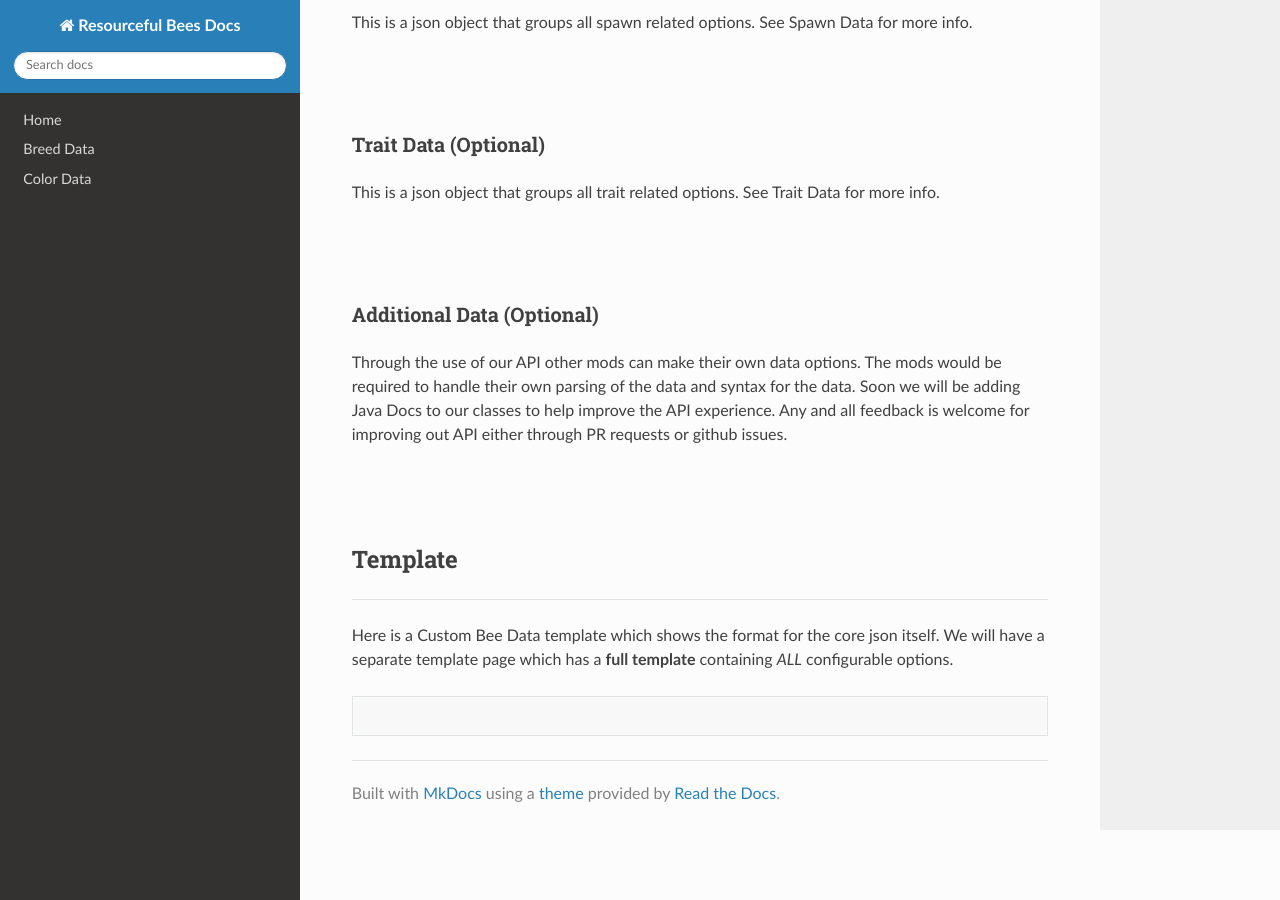
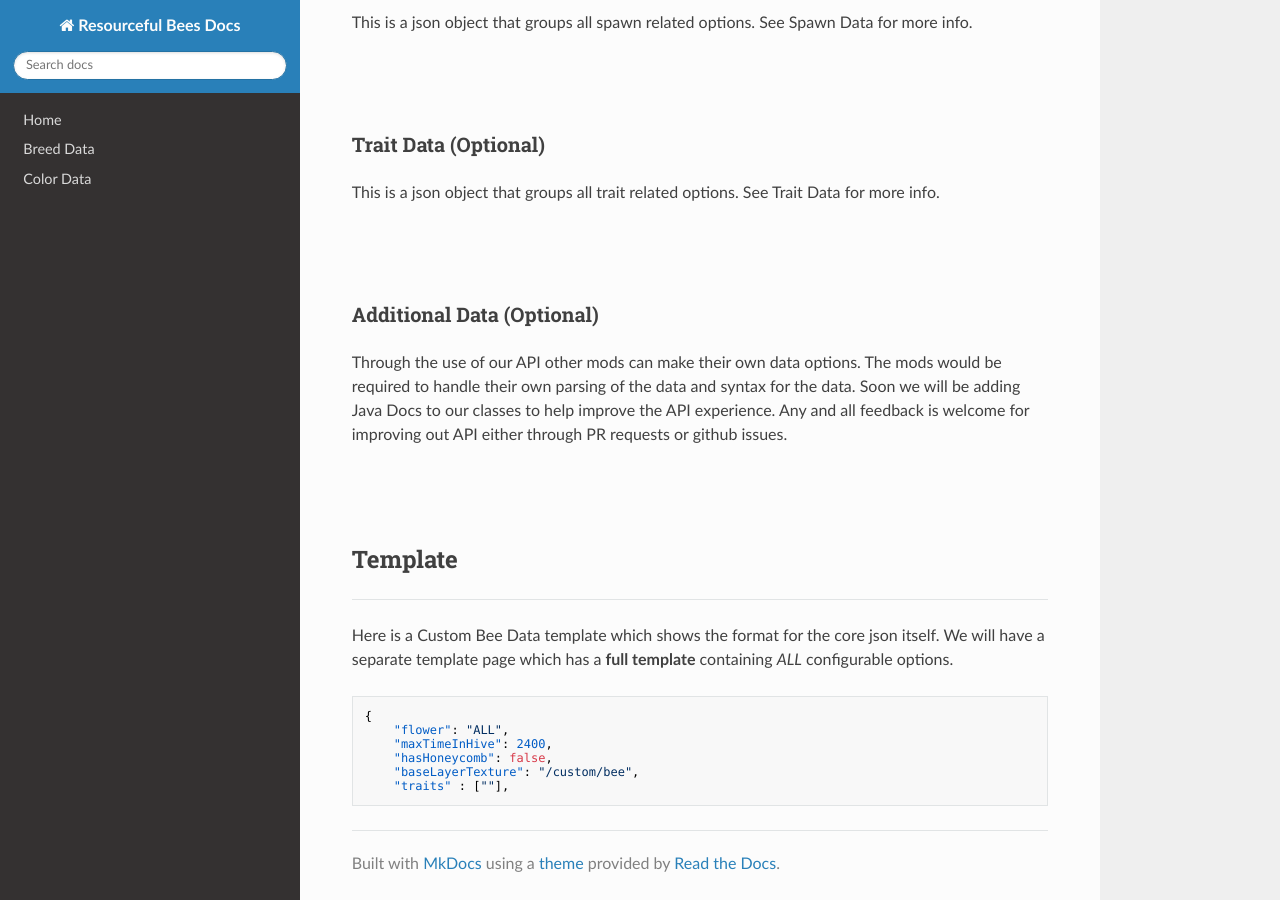
Before and after one commit to Team-Resourceful/ResourcefulBeesDocs, an MkDocs documentation site: the page built from docs/bee_data/custom_bee_data.md, in a window 1280 px wide and 900 px high, scrolled down 4994 px. Built offline with MkDocs 1.6.1, drawn with Linux system fonts in a browser that asks for light colours; nearby versions of some CDN libraries.

Commit message:
docs/bee_data/custom_bee_data.md updated from https://stackedit.io/

````diff
--- a/docs/bee_data/custom_bee_data.md
+++ b/docs/bee_data/custom_bee_data.md
@@ -188,9 +188,13 @@ Through the use of our API other mods can make their own data options. The mods
 Here is a Custom Bee Data template which shows the format for the core json itself. We will have a separate template page which has a **full template** containing *ALL* configurable options.
 
 ```json
-
+{
+	"flower": "ALL",
+	"maxTimeInHive": 2400,
+	"hasHoneycomb": false,
+	"baseLayerTexture": "/custom/bee",
+	"traits" : [""],
 ```
 <!--stackedit_data:
-eyJoaXN0b3J5IjpbLTEyMjEzMzc3MjIsLTIwODg3NDY2MTJdfQ
-==
+eyJoaXN0b3J5IjpbLTU1MDE4MzgxNSwtMjA4ODc0NjYxMl19
 -->
````
